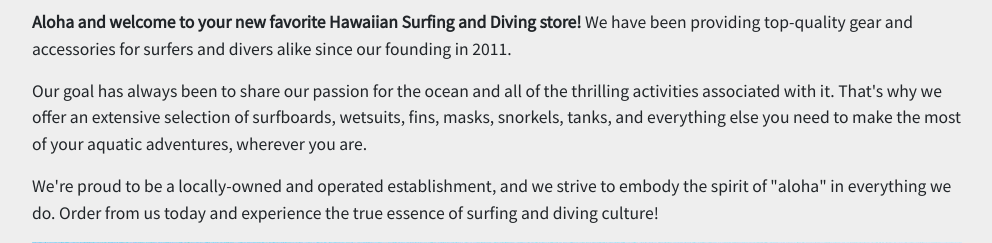
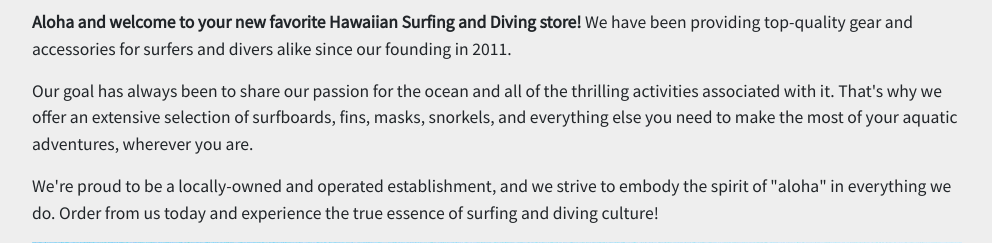
Before and after one commit to KristenM4/Django-Online-Shop, a Django app: page /about/ in a window 1280 px wide. Shown: the part 210-453 px from the top of the page, without its empty margins (143-1135 px from the left). Run offline with Django 4.2, Linux system fonts and the light colour scheme; some libraries are stand-ins or nearby versions.

Commit message:
add new mask and snorkel products to db, add new categories

```diff
--- a/templates/about.html
+++ b/templates/about.html
@@ -16,7 +16,7 @@ About The Sea Wolf
             </p>
             <p>
                 Our goal has always been to share our passion for the ocean and all of the thrilling activities associated with it.
-                That's why we offer an extensive selection of surfboards, wetsuits, fins, masks, snorkels, tanks, and
+                That's why we offer an extensive selection of surfboards, fins, masks, snorkels, and
                 everything else you need to make the most of your aquatic adventures, wherever you are.
             </p>
             <p>
--- a/templates/base.html
+++ b/templates/base.html
@@ -35,7 +35,9 @@
                             <li><a class="dropdown-item" href="#!">All Products</a></li>
                             <li><hr class="dropdown-divider" /></li>
                             <li><a class="dropdown-item" href="{% url 'category' 'surfboards' %}">Surfboards</a></li>
-                            <li><a class="dropdown-item" href="{% url 'category' 'diving' %}">Diving</a></li>
+                            <li><a class="dropdown-item" href="{% url 'category' 'Snorkels' %}">Snorkels</a></li>
+                            <li><a class="dropdown-item" href="{% url 'category' 'Fins' %}">Fins</a></li>
+                            <li><a class="dropdown-item" href="{% url 'category' 'Masks' %}">Masks</a></li>
                         </ul>
                     </li>
                 </ul>
--- a/templates/cat.html
+++ b/templates/cat.html
@@ -29,7 +29,7 @@
             {% for item in category %}
                 <div class="col mb-5">
                     <a href="{% url 'detail' item.slug %}">
-                    <div class="card h-100">
+                    <div class="card h-100 product_card">
                         <!-- Product image-->
                         <img class="card-img-top" src="{{ item.image.url }}" alt="{{ item.name }}" />
                         <!-- Product details-->
```
Also changed, not shown: uploads/images/cress-zeus-iridium-mask.jpg (added), uploads/images/cressi-big-eye-evolution-mask-black.jpg (added), uploads/images/cressi-duke-full-face-mask-black-red.jpg (added), uploads/images/cressi-eye-evolution-crystal-dive-mask-clrd.jpg (added), uploads/images/gull-abyss-mask.jpg (added), uploads/images/gull-vader-fanette-mask-rubber-fuji-purple.jpg (added), uploads/images/ist-SN204-CB-01.jpg (added), uploads/images/ist-snorkel-SNK8-BK.jpg (added), uploads/images/problue-sn1092-freediving-snorkel-grey.jpg (added), uploads/images/problue-tiara2-snorkel-black-metal-ruby.jpg (added), uploads/images/scubapro-steel-comp-mask.jpg (added), uploads/images/scubapro-trinidad-snorkel.jpg (added), uploads/images/tusa-sp0101-snorkel-qbeo.jpg (added), uploads/images/tusa-um29-freediving-mask-black-1.jpg (added).
